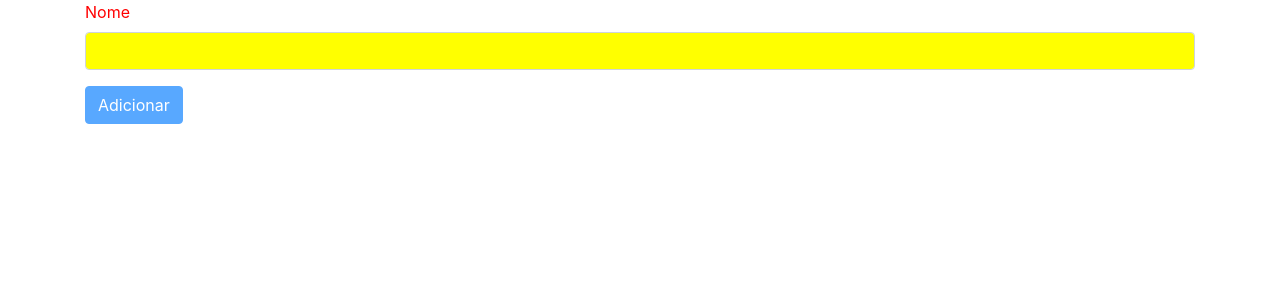
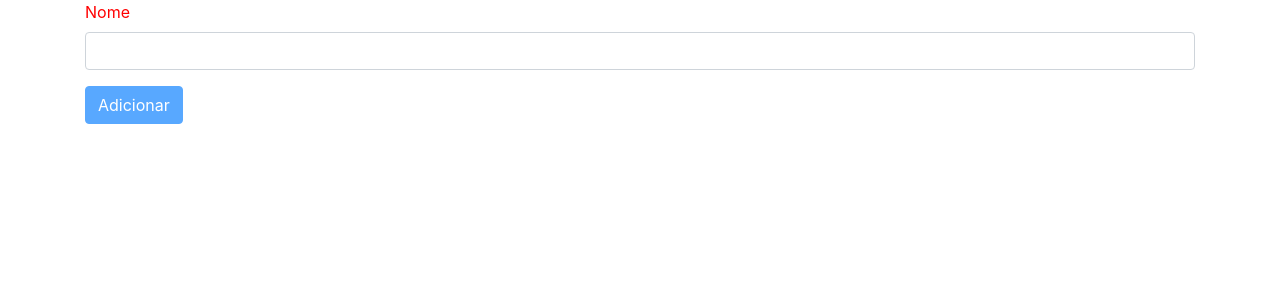
Before and after one commit to Gabriel-developer-01/fundamentos-angular, an Angular app: page / in a window 1280 px wide. Shown: the top 300 px of the page. Built offline with nearby package versions, Linux system fonts and the light colour scheme.

Commit message:
Respondendo a eventos do hospedeiro com @HostListener

```diff
--- a/src/app/campo-colorido.directive.ts
+++ b/src/app/campo-colorido.directive.ts
@@ -1,4 +1,4 @@
-import { Directive, ElementRef, Renderer2 } from '@angular/core';
+import { Directive, ElementRef, Renderer2, HostListener } from '@angular/core';
 
 @Directive({
   selector: '[appCampoColorido]'
@@ -8,9 +8,16 @@
   constructor(
     private elementRef: ElementRef,
     private renderer: Renderer2
-  ) {
+  ) { }
+
+  @HostListener('focus') aoGanharFocus(){
     this.renderer.setStyle(this.elementRef.nativeElement,
       'background-color', 'yellow');
   }
 
+  @HostListener('blur') aoPerderFoco(){
+    this.renderer.setStyle(this.elementRef.nativeElement,
+      'background-color', 'transparent');
+  }
+
 }
```
